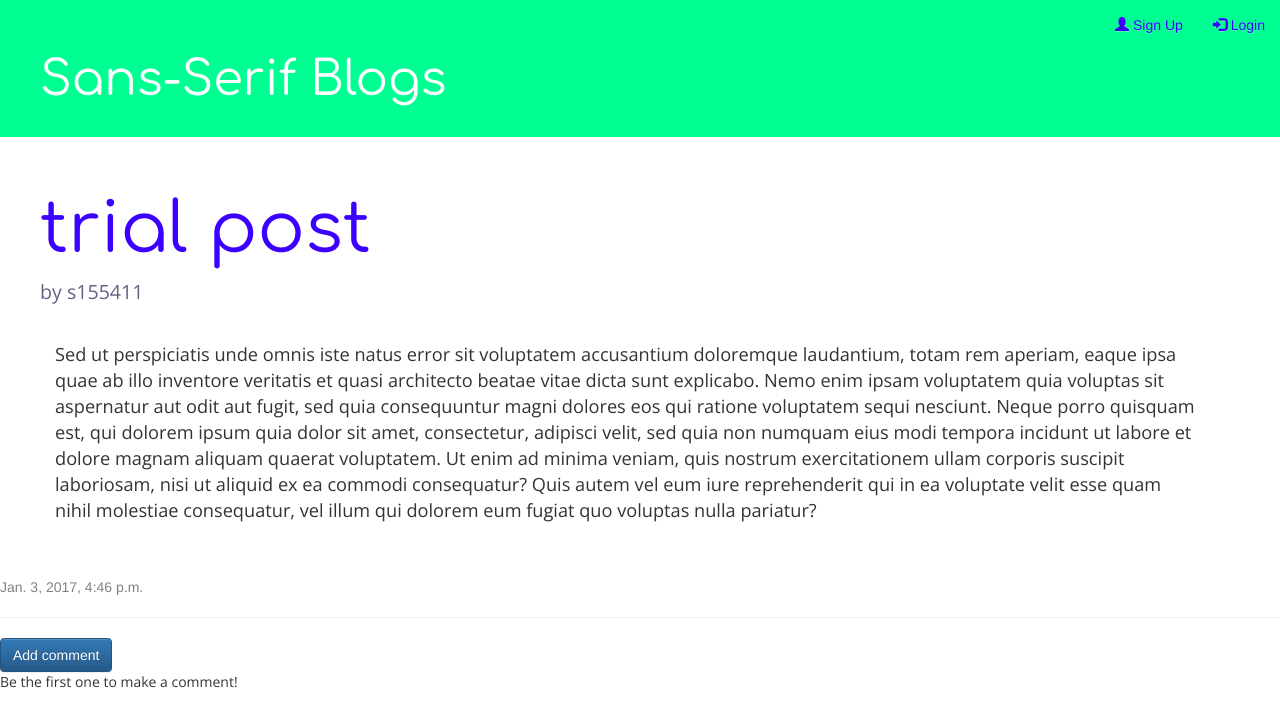
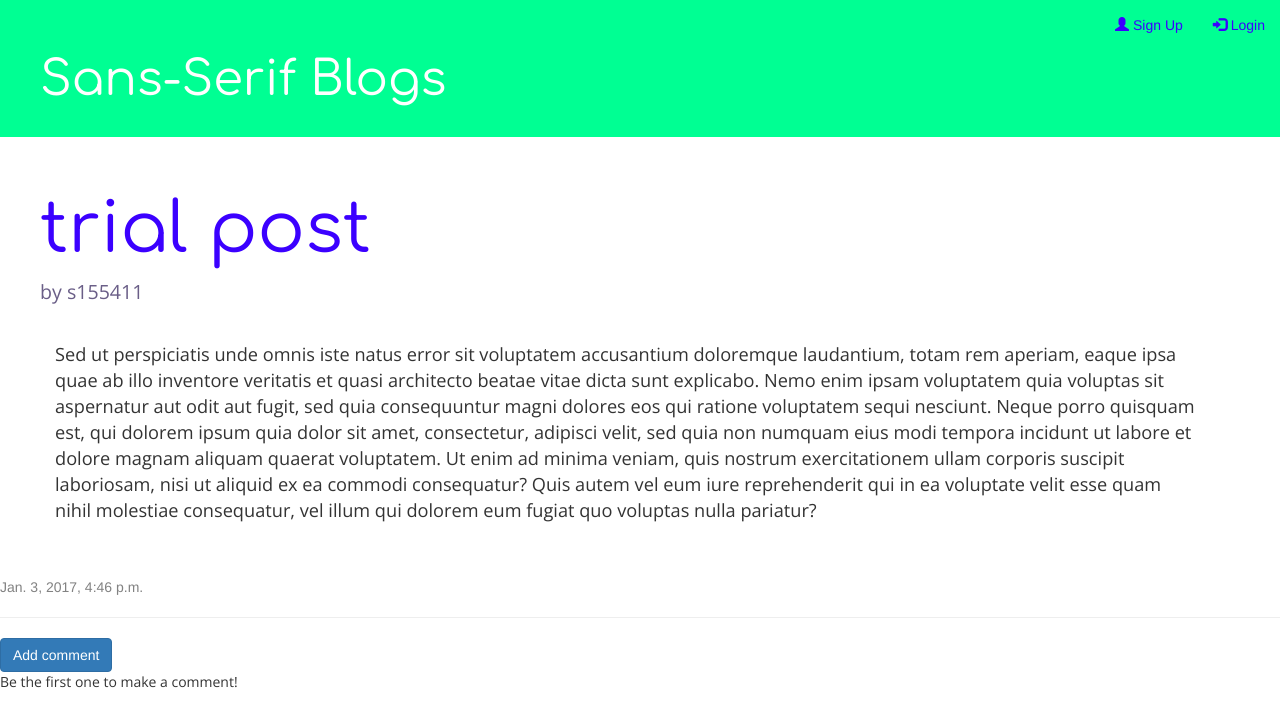
Before and after one commit to TSlooff/webapp-blog, a Django app: page /post/11/ in a window 1280 px wide. Shown: the top 727 px of the page. Run offline with Django 3.2, Linux system fonts and the light colour scheme; data comes from the database, SQL or seed files in the repository; both versions use the stored data as it was after the commit; some libraries are stand-ins or nearby versions; some web fonts are replaced.

Commit message:
chose a custom booststrap theme

```diff
--- a/mysite/blog/templates/blog/base.html
+++ b/mysite/blog/templates/blog/base.html
@@ -4,7 +4,7 @@
         <meta name="viewport" content="width=device-width, initial-scale=1">
         <title>Sans-Serif Blogs</title>
         <link rel="stylesheet" href="//maxcdn.bootstrapcdn.com/bootstrap/3.2.0/css/bootstrap.min.css">
-        <link rel="stylesheet" href="//maxcdn.bootstrapcdn.com/bootstrap/3.2.0/css/bootstrap-theme.min.css">
+        <link rel="stylesheet" href="//maxcdn.bootstrapcdn.com/bootswatch/3.3.7/cosmo/bootstrap.min.css"> <!--use the cosmo theme from bootswatch-->
         <link href="https://fonts.googleapis.com/css?family=Comfortaa|Open+Sans" rel="stylesheet" type="text/css">
         <link rel="stylesheet" href="{% static 'css/blog.css' %}">
         <script src="https://ajax.googleapis.com/ajax/libs/jquery/3.1.1/jquery.min.js"></script>
--- a/mysite/blog/templates/blog/post_detail.html
+++ b/mysite/blog/templates/blog/post_detail.html
@@ -4,7 +4,7 @@
     <meta name="viewport" content="width=device-width, initial-scale=1">
     <title>Sans-Serif Blogs</title>
     <link rel="stylesheet" href="//maxcdn.bootstrapcdn.com/bootstrap/3.2.0/css/bootstrap.min.css">
-    <link rel="stylesheet" href="//maxcdn.bootstrapcdn.com/bootstrap/3.2.0/css/bootstrap-theme.min.css">
+    <link rel="stylesheet" href="//maxcdn.bootstrapcdn.com/bootswatch/3.3.7/cosmo/bootstrap.min.css"> <!--use the cosmo theme from bootswatch-->
     <link href="https://fonts.googleapis.com/css?family=Comfortaa|Open+Sans" rel="stylesheet" type="text/css">
     <link rel="stylesheet" href="{% static 'css/blog.css' %}">
     <script src="https://ajax.googleapis.com/ajax/libs/jquery/3.1.1/jquery.min.js"></script>
```
Also changed, not shown: mysite/db.sqlite3.
